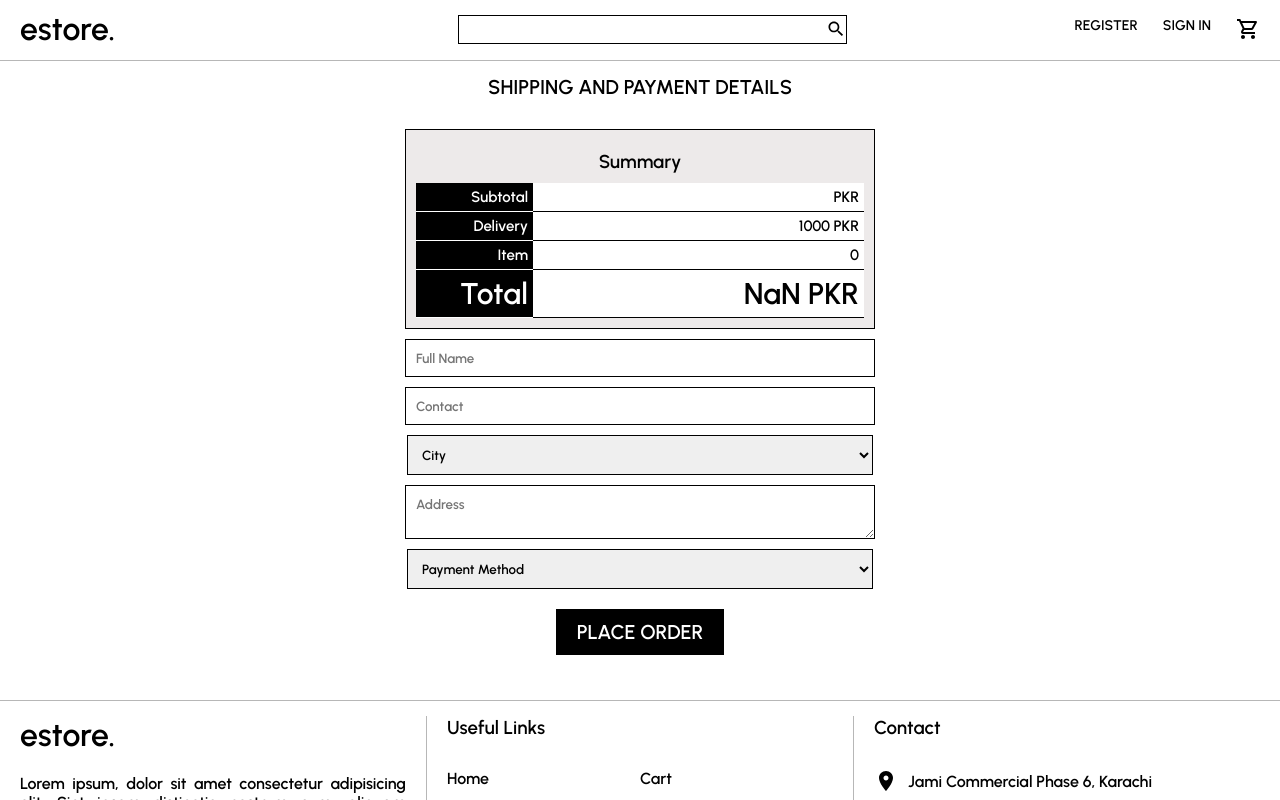
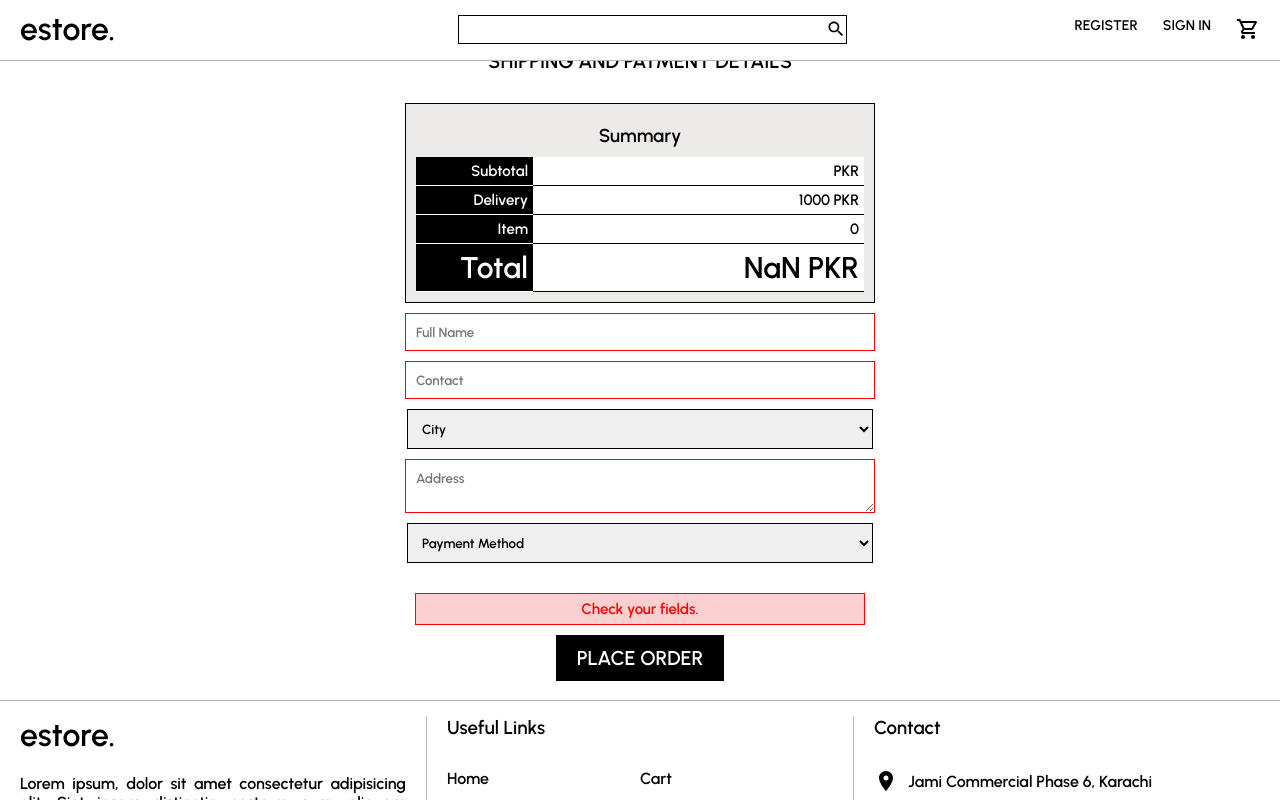
Before and after one commit to waqar-ahmed51/React-Project-e-commerce-app-estore.com, a React (Create React App) app in the folder e-commerce-project/: page /checkout in a window 1280 px wide. Both pictures are taken after a click on the button "PLACE ORDER". Shown: the top 800 px of the page. Built offline with nearby package versions, Linux system fonts and the light colour scheme.

Commit message:
Update ShippingPayment.jsx

```diff
--- a/e-commerce-project/src/components/ShippingPayment.jsx
+++ b/e-commerce-project/src/components/ShippingPayment.jsx
@@ -121,7 +121,83 @@ const PaymentMethod = styled.div`
   text-align: center;
 `;
 
+const MessageContainer = styled.div`
+  margin: 10px;
+  background-color: #facfcf;
+  color: red;
+  display: flex;
+  justify-content: center;
+  align-items: center;
+  width: 100%;
+  height: 30px;
+  border: 1px solid red;
+  display: none;
+`;
+
+const MessageText = styled.p`
+  color: red;
+  font-size: 15px;
+`;
+
 const ShippingPayment = ({ totalCartItems, totalPriceCartItems }) => {
+  function ValidateShippingPayment() {
+    // Register Form validation starts here.
+    var validationCheck = true; // a variable which will be ture after all validation checkups
+    var fullname = document.getElementById("fullname").value;
+    var contact = document.getElementById("contact").value;
+    var city = document.getElementById("city").value;
+    var address = document.getElementById("address").value;
+    var paymentmethod = document.getElementById("paymentmethod").value;
+
+    // Check input fileds invidually if they have a value or not. Marking them red if they don't have value.
+    if (fullname === "") {
+      document.getElementById("fullname").style.border = "1px solid red";
+    } else {
+      document.getElementById("fullname").style.border = "1px solid black";
+    }
+    if (contact === "") {
+      document.getElementById("contact").style.border = "1px solid red";
+    } else {
+      document.getElementById("contact").style.border = "1px solid black";
+    }
+    if (city === "") {
+      document.getElementById("city").style.border = "1px solid red";
+    } else {
+      document.getElementById("city").style.border = "1px solid black";
+    }
+    if (address === "") {
+      document.getElementById("address").style.border = "1px solid red";
+    } else {
+      document.getElementById("address").style.border = "1px solid black";
+    }
+    if (paymentmethod === "") {
+      document.getElementById("paymentmethod").style.border = "1px solid red";
+    } else {
+      document.getElementById("paymentmethod").style.border = "1px solid black";
+    }
+
+    //Complete form validation with multi-level chekcking
+    if (
+      //Checking if any of filed is not filled by user.
+      fullname === "" ||
+      contact === "" ||
+      city === "" ||
+      address === "" ||
+      paymentmethod === ""
+    ) {
+      document.getElementById("msgText").innerHTML = "Check your fields.";
+      validationCheck = false;
+    } else {
+      validationCheck = true;
+    }
+
+    if (validationCheck) {
+      document.getElementById("messageContainer").style.display = "none";
+    } else {
+      document.getElementById("messageContainer").style.display = "flex";
+    }
+  }
+
   totalPriceCartItems = totalPriceCartItems[totalPriceCartItems.length - 1];
   return (
     <Wrapper>
@@ -148,9 +224,13 @@ const ShippingPayment = ({ totalCartItems, totalPriceCartItems }) => {
             </PriceDetail>
           </PriceContianer>
         </PurchaseSummary>
-        <InputField placeholder="Full Name"></InputField>
-        <InputField placeholder="Contact" type="number"></InputField>
-        <SelectFiled>
+        <InputField placeholder="Full Name" id="fullname"></InputField>
+        <InputField
+          placeholder="Contact"
+          type="number"
+          id="contact"
+        ></InputField>
+        <SelectFiled id="city">
           <Option disabled selected>
             City
           </Option>
@@ -159,9 +239,12 @@ const ShippingPayment = ({ totalCartItems, totalPriceCartItems }) => {
           <Option>Islamabad</Option>
           <Option>Multan</Option>
         </SelectFiled>
-        <InputFieldAddress placeholder="Address"></InputFieldAddress>
+        <InputFieldAddress
+          placeholder="Address"
+          id="address"
+        ></InputFieldAddress>
         <PaymentMethod>
-          <SelectFiled>
+          <SelectFiled id="paymentmethod">
             <Option disabled selected>
               Payment Method
             </Option>
@@ -169,7 +252,12 @@ const ShippingPayment = ({ totalCartItems, totalPriceCartItems }) => {
             <Option>Online Transfer</Option>
           </SelectFiled>
         </PaymentMethod>
-        <SubmitButton>PLACE ORDER</SubmitButton>
+        <MessageContainer id="messageContainer">
+          <MessageText id="msgText" />
+        </MessageContainer>
+        <SubmitButton onClick={ValidateShippingPayment}>
+          PLACE ORDER
+        </SubmitButton>
       </ShippingPaymentContainer>
     </Wrapper>
   );
```
